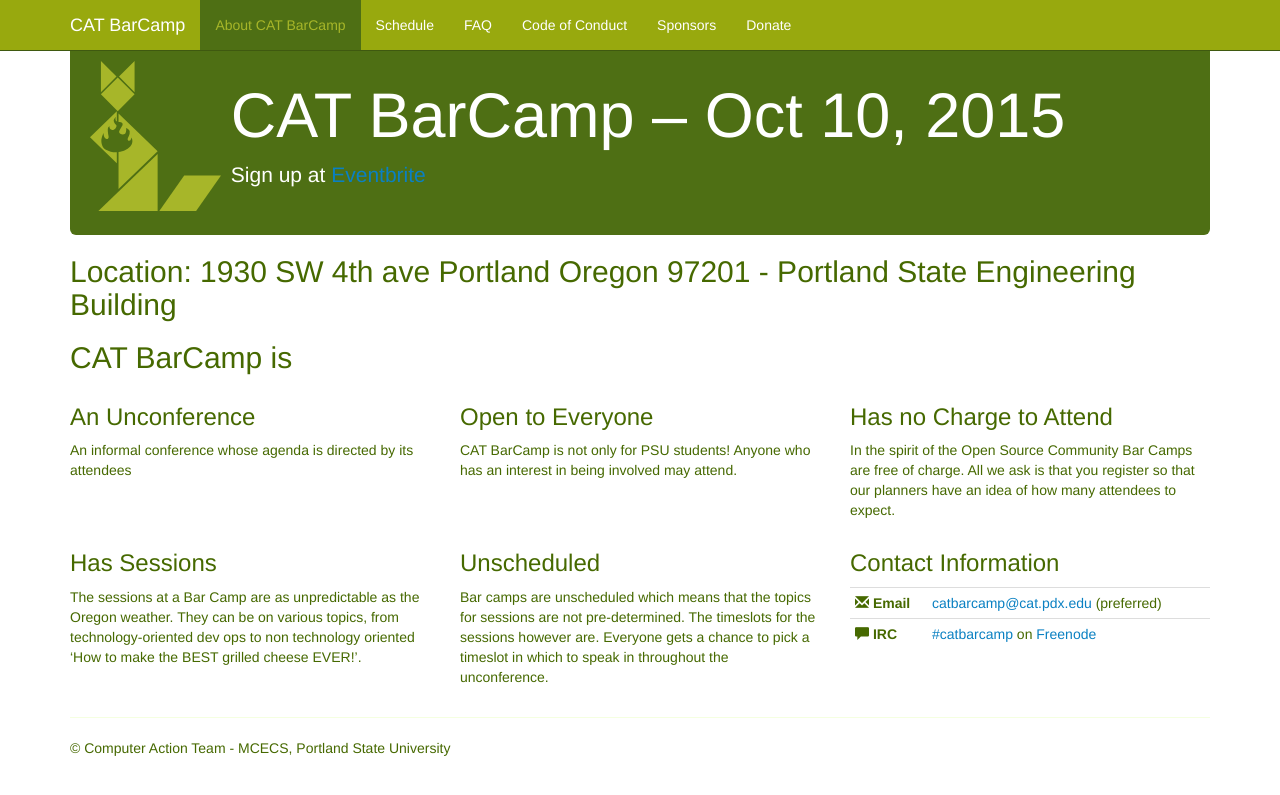
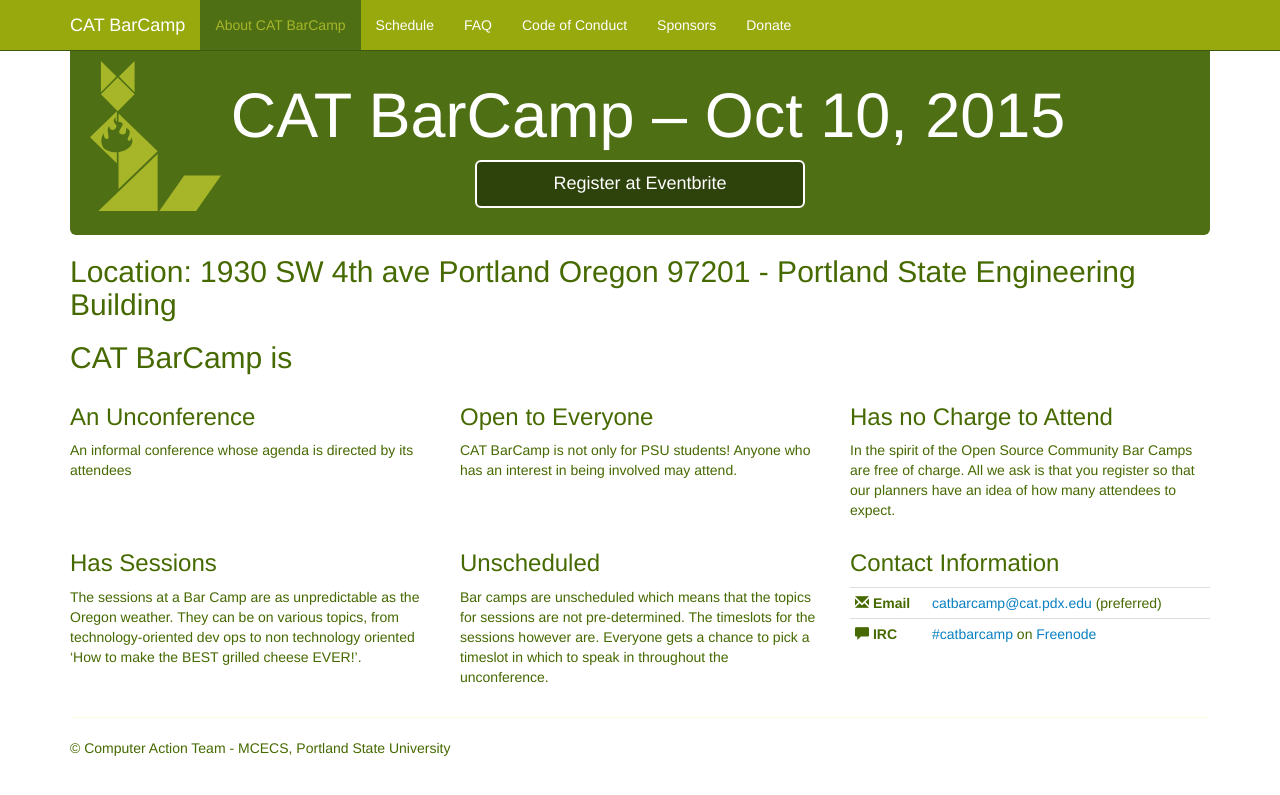
Before and after one commit to catbarcamp/catbarcamp.github.io, a Jekyll site: the page built from index.html, in a window 1280 px wide. Shown: the top 795 px of the page. Built offline with Jekyll 4.4.1, drawn with Linux system fonts in a browser that asks for light colours.

Commit message:
moved eventbrite link to button, added btn-custom color css to match website color scheme

```diff
--- a/css/catbarcamp.css
+++ b/css/catbarcamp.css
@@ -16,3 +16,17 @@
 hr {
     clear: both
 }
+
+.btn-custom {
+    background-color: #2E420B;
+    border-color: #ffffff;
+    border-width: 2px;
+    width: 30%;
+    margin-left: auto;
+    margin-right: auto;
+}
+
+.btn-custom:hover {
+    background-color: #253608;
+    border-color: #ffffff;
+}
--- a/index.html
+++ b/index.html
@@ -2,7 +2,7 @@
 layout: jumbo
 title: CAT BarCamp
 when: Oct 10, 2015
-sub: Sign up at <a class="lead" href="https://www.eventbrite.com/e/cat-barcamp-2015-tickets-18546335589?utm_source=eb_email&utm_medium=email&utm_campaign=order_confirmation_email&utm_term=eventname&ref=eemailordconf">Eventbrite</a>
+sub: <a class="btn btn-lg btn-primary btn-block btn-custom" href="https://www.eventbrite.com/e/cat-barcamp-2015-tickets-18546335589?utm_source=eb_email&utm_medium=email&utm_campaign=order_confirmation_email&utm_term=eventname&ref=eemailordconf">Register at Eventbrite</a>
 section: about
 ---
 
```
